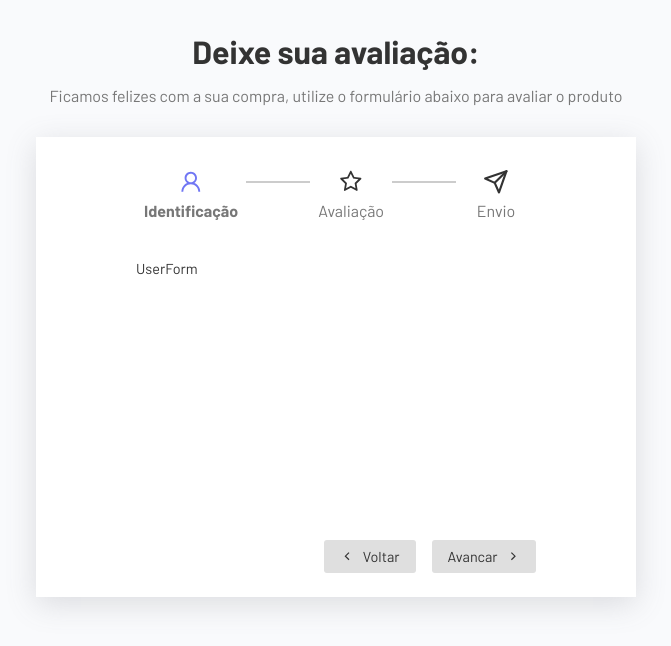
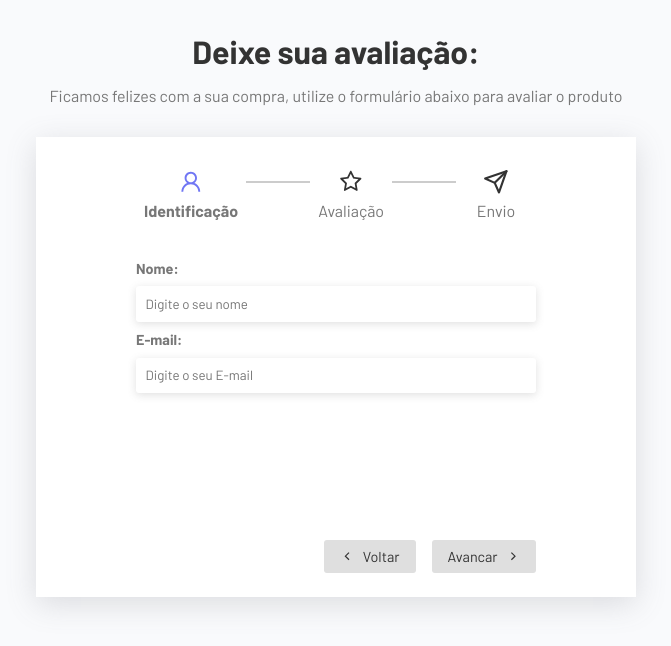
Before and after one commit to elissandroa/react-projects, a React (Vite) app in the folder react_multistep_form_ts/: page / in a window 1280 px wide. Shown: the top 646 px of the page, without its empty margins (304-975 px from the left). Built offline with nearby package versions, Linux system fonts and the light colour scheme.

Commit message:
Data persistence

```diff
--- a/react_multistep_form_ts/src/App.tsx
+++ b/react_multistep_form_ts/src/App.tsx
@@ -10,16 +10,43 @@
 //CSS
 import './App.css'
 import { Steps } from './components/Steps'
+import { useState } from 'react'
+
+type formFields = {
+  name: string,
+  email: string,
+  review: string,
+  comment: string
+}
+
+
+const formTemplate: formFields = {
+  name: "",
+  email: "",
+  review: "",
+  comment: ""
+}
 
 function App() {
 
+  const [data, setData] = useState(formTemplate);
+
+  const updateFieldHandler = (key: string, value: string) => {
+    setData((prev) => {
+      return {...prev, [key]:value}
+    })
+  }
+
   const formComponents = [
-    <UserForm />,
+    <UserForm data={data}  updateFieldHandler={updateFieldHandler}/>,
     <ReviewForm />,
     <Thanks />,
   ]
 
-  const {currentStep, currentComponent, changeStep  } = useForm(formComponents);
+  const { currentStep, currentComponent, changeStep } = useForm(formComponents);
+
+
+
 
   return (
     <div className='app'>
@@ -36,7 +63,7 @@
             {currentComponent}
           </div>
           <div className="actions">
-            <button type='button' onClick={() => changeStep(currentStep -1)}>
+            <button type='button' onClick={() => changeStep(currentStep - 1)}>
               <GrFormPrevious />
               <span>Voltar</span>
             </button>
--- a/react_multistep_form_ts/src/components/UserForm.tsx
+++ b/react_multistep_form_ts/src/components/UserForm.tsx
@@ -1,6 +1,39 @@
+type useProps = {
+  data: {
+    name: string,
+    email: string
+  };
+  updateFieldHandler: (key: string, value: string) => void;
+}
 
-export const UserForm = () => {
+
+export const UserForm = ({ data, updateFieldHandler }: useProps) => {
+
+
   return (
-    <div>UserForm</div>
+
+    <div className="form-control">
+      <label htmlFor="name">Nome:</label>
+      <input
+        type="text"
+        name="name"
+        id="name"
+        placeholder="Digite o seu nome"
+        required
+        value={data.name || ""}
+        onChange={(e) => updateFieldHandler("name", e.target.value)}
+      />
+      <label htmlFor="email">E-mail:</label>
+      <input
+        type="text"
+        name="email"
+        id="email"
+        placeholder="Digite o seu E-mail"
+        required
+        value={data.email || ""}
+        onChange={(e) => updateFieldHandler("email", e.target.value)}
+      />
+    </div>
+
   )
 }
```
